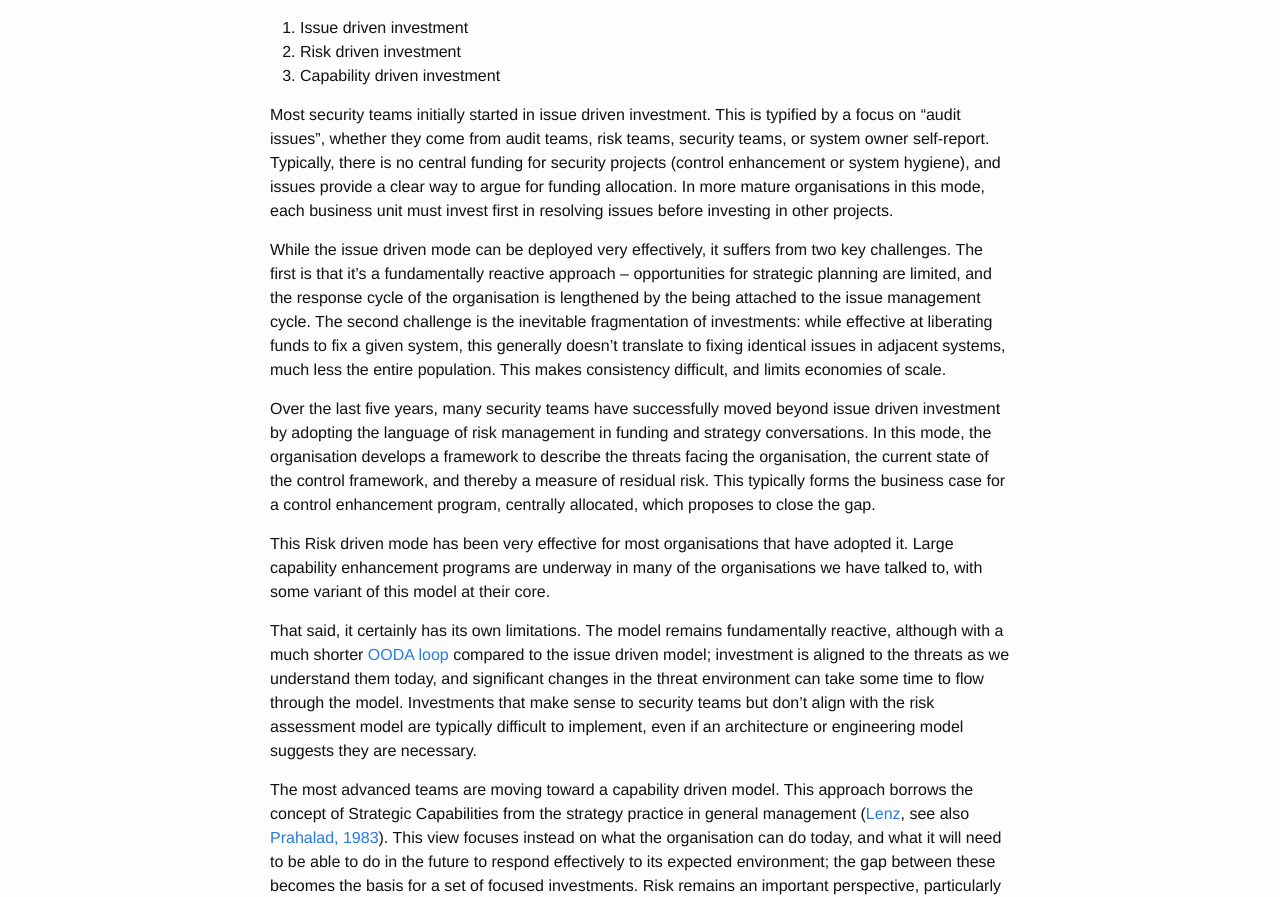
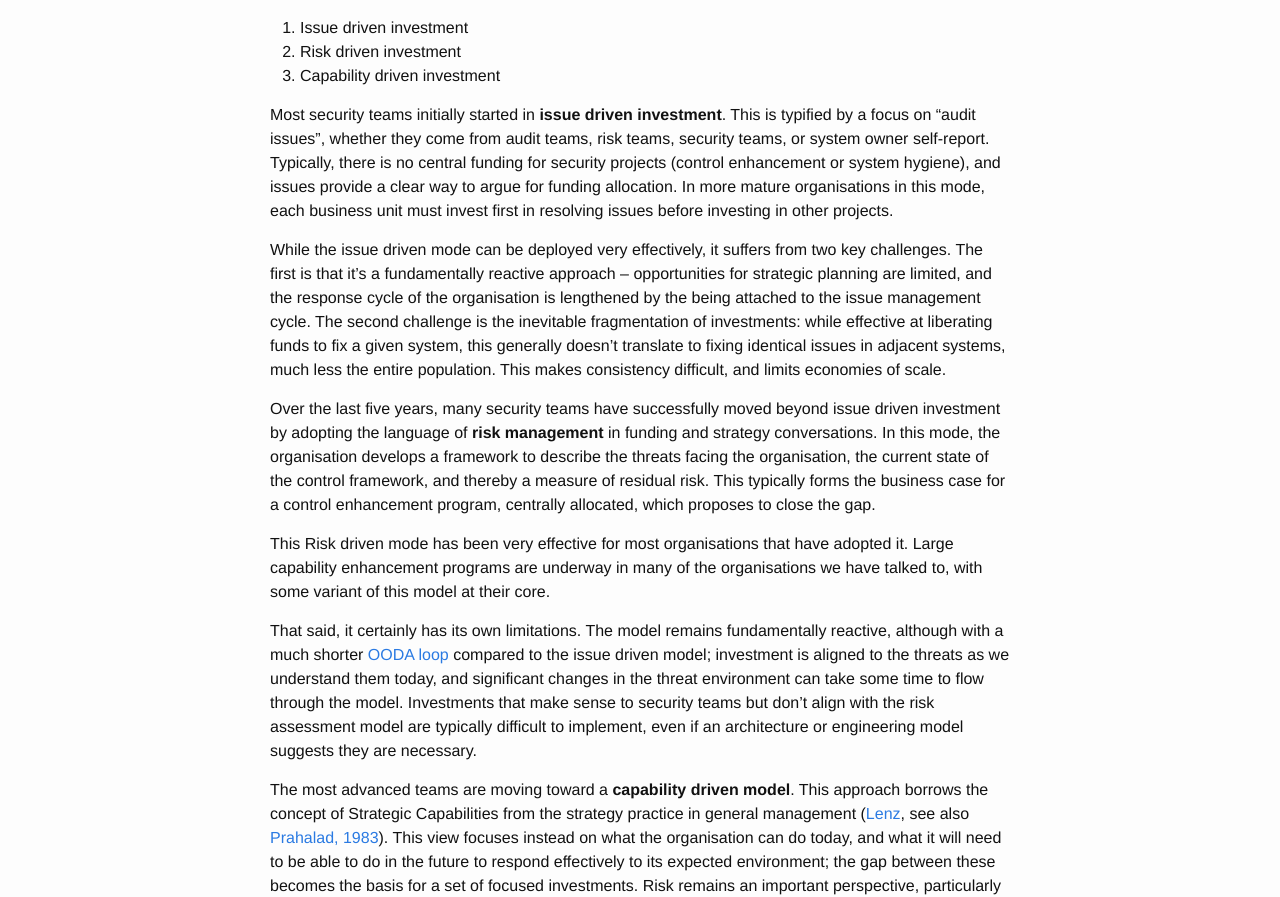
Before and after one commit to caelyx/caelyx.github.io, a Jekyll site: the page built from _posts/2016-01-30-issues-risks-capabilities.md, in a window 1280 px wide. Shown: the part 337-1234 px from the top of the page. Built offline with Jekyll 4.4.1, drawn with Linux system fonts in a browser that asks for light colours.

Commit message:
Minor formatting changes.

```diff
--- a/_posts/2016-01-30-issues-risks-capabilities.md
+++ b/_posts/2016-01-30-issues-risks-capabilities.md
@@ -11,17 +11,19 @@ A recent focus of our strategy research has been to consider how security teams
 2. Risk driven investment
 3. Capability driven investment
 
-Most security teams initially started in issue driven investment. This is typified by a focus on "audit issues", whether they come from audit teams, risk teams, security teams, or system owner self-report. Typically, there is no central funding for security projects (control enhancement or system hygiene), and issues provide a clear way to argue for funding allocation. In more mature organisations in this mode, each business unit must invest first in resolving issues before investing in other projects.
+Most security teams initially started in **issue driven investment**. This is typified by a focus on "audit issues", whether they come from audit teams, risk teams, security teams, or system owner self-report. Typically, there is no central funding for security projects (control enhancement or system hygiene), and issues provide a clear way to argue for funding allocation. In more mature organisations in this mode, each business unit must invest first in resolving issues before investing in other projects.
 
 While the issue driven mode can be deployed very effectively, it suffers from two key challenges. The first is that it's a fundamentally reactive approach -- opportunities for strategic planning are limited, and the response cycle of the organisation is lengthened by the being attached to the issue management cycle. The second challenge is the inevitable fragmentation of investments: while effective at liberating funds to fix a given system, this generally doesn't translate to fixing identical issues in adjacent systems, much less the entire population. This makes consistency difficult, and limits economies of scale.
 
-Over the last five years, many security teams have successfully moved beyond issue driven investment by adopting the language of risk management in funding and strategy conversations. In this mode, the organisation develops a framework to describe the threats facing the organisation, the current state of the control framework, and thereby a measure of residual risk.  This typically forms the business case for a control enhancement program, centrally allocated, which proposes to close the gap.
+
+Over the last five years, many security teams have successfully moved beyond issue driven investment by adopting the language of **risk management** in funding and strategy conversations. In this mode, the organisation develops a framework to describe the threats facing the organisation, the current state of the control framework, and thereby a measure of residual risk.  This typically forms the business case for a control enhancement program, centrally allocated, which proposes to close the gap.
 
 This Risk driven mode has been very effective for most organisations that have adopted it. Large capability enhancement programs are underway in many of the organisations we have talked to, with some variant of this model at their core.
 
 That said, it certainly has its own limitations. The model remains fundamentally reactive, although with a much shorter [OODA loop][ooda] compared to the issue driven model; investment is aligned to the threats as we understand them today, and significant changes in the threat environment can take some time to flow through the model. Investments that make sense to security teams but don't align with the risk assessment model are typically difficult to implement, even if an architecture or engineering model suggests they are necessary.
 
-The most advanced teams are moving toward a capability driven model. This approach borrows the concept of Strategic Capabilities from the strategy practice in general management ([Lenz][lenz], see also [Prahalad, 1983][prahalad]). This view focuses instead on what the organisation can do today, and what it will need to be able to do in the future to respond effectively to its expected environment; the gap between these becomes the basis for a set of focused investments. Risk remains an important perspective, particularly when used to compare otherwise-similar investment alternatives.
+
+The most advanced teams are moving toward a **capability driven model**. This approach borrows the concept of Strategic Capabilities from the strategy practice in general management ([Lenz][lenz], see also [Prahalad, 1983][prahalad]). This view focuses instead on what the organisation can do today, and what it will need to be able to do in the future to respond effectively to its expected environment; the gap between these becomes the basis for a set of focused investments. Risk remains an important perspective, particularly when used to compare otherwise-similar investment alternatives.
 
 There are three advantages for the organisations able to adopt this approach.
 
```
